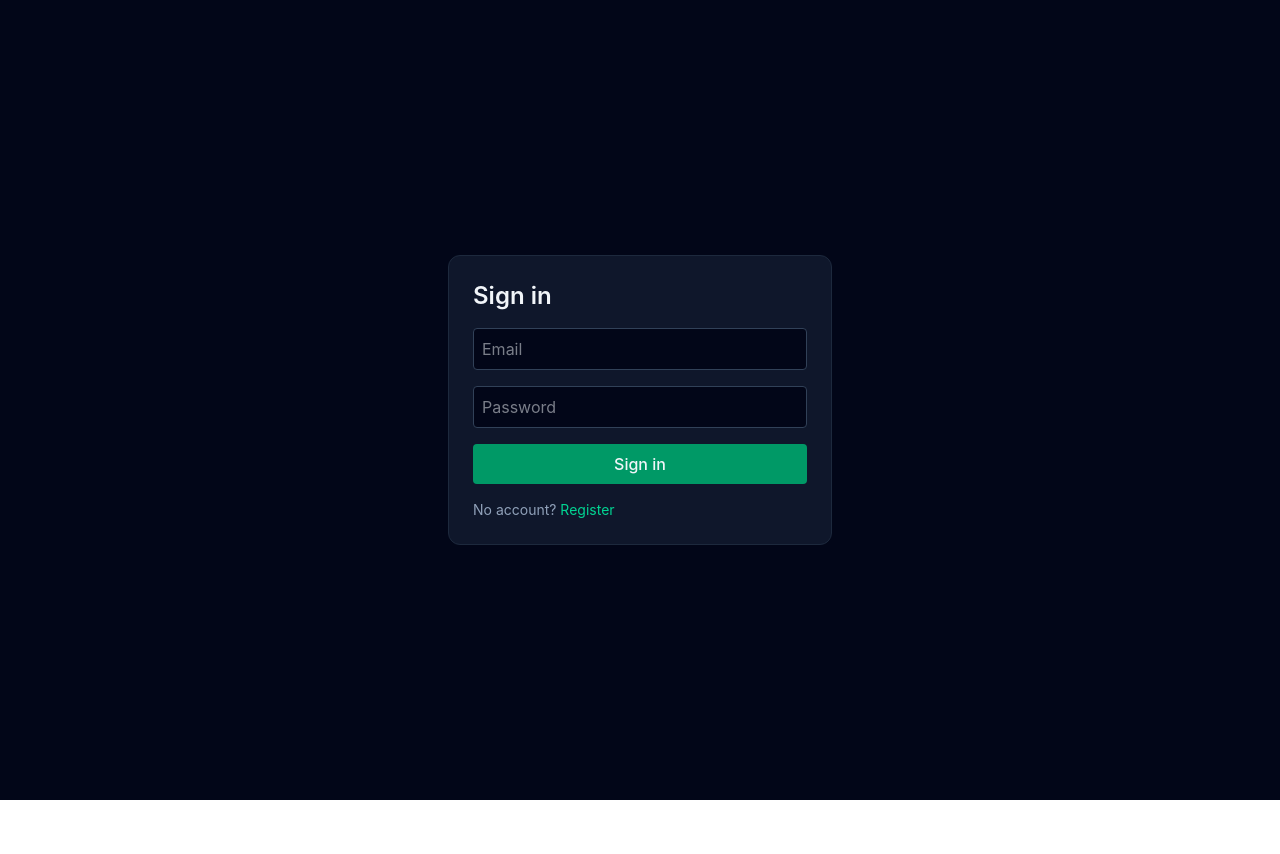
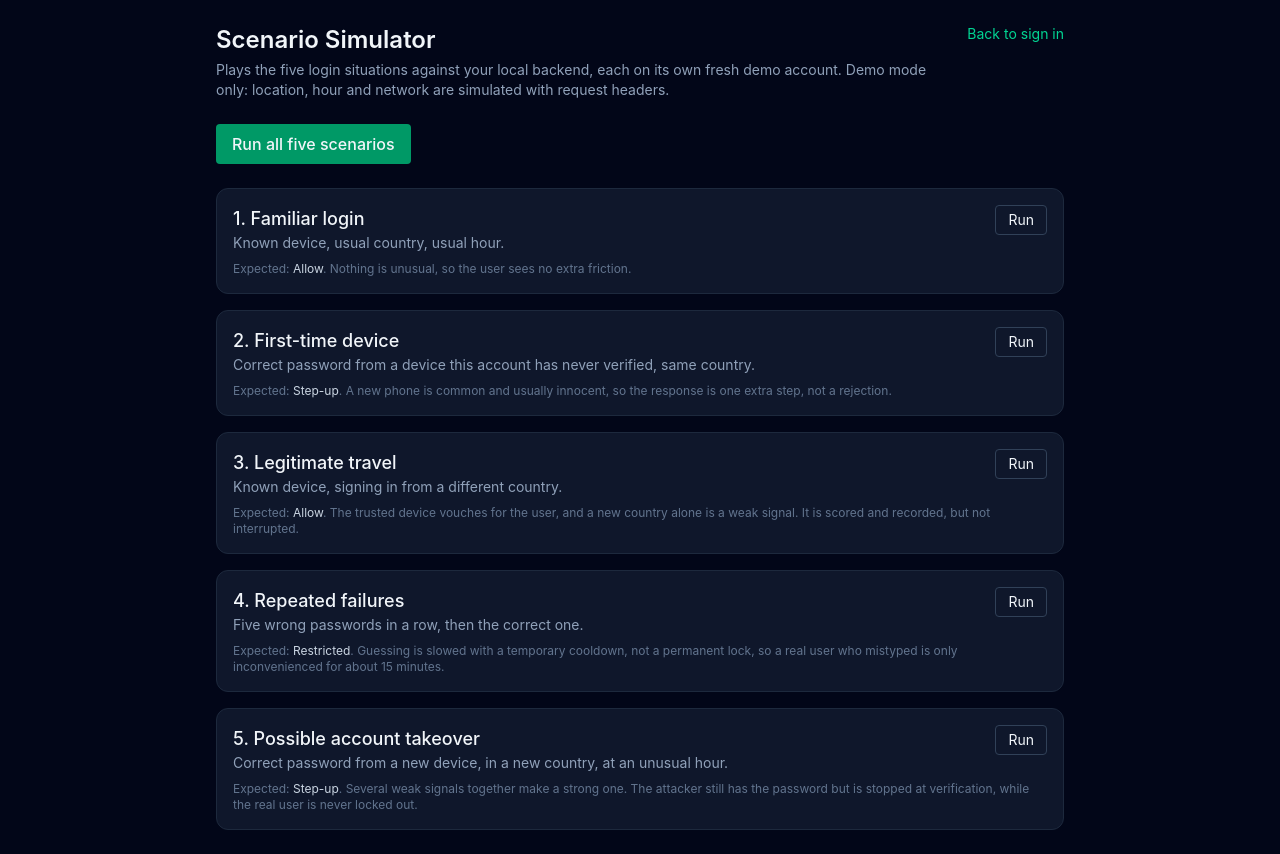
Before and after one commit to LinsJM/ps05-adaptive-auth, a React app in the folder frontend/: page /simulator in a window 1280 px wide. Before the commit this address led to /login. Before the commit the page ends 800 px from the top, so only its background shows below. Built offline with nearby package versions, Linux system fonts and the light colour scheme; the HTML template or start-up script is replaced by a standard one.

Commit message:
feat: add five-scenario simulator page

```diff
--- a/frontend/src/App.jsx
+++ b/frontend/src/App.jsx
@@ -3,6 +3,7 @@ import { useAuth } from "./context/AuthContext";
 import Login from "./pages/Login";
 import Register from "./pages/Register";
 import Home from "./pages/Home";
+import Simulator from "./pages/Simulator";
 
 function ProtectedRoute({ children }) {
   const { token, loading } = useAuth();
@@ -17,6 +18,7 @@ export default function App() {
         <Routes>
           <Route path="/login" element={<Login />} />
           <Route path="/register" element={<Register />} />
+          <Route path="/simulator" element={<Simulator />} />
           <Route path="/home" element={<ProtectedRoute><Home /></ProtectedRoute>} />
           <Route path="*" element={<Navigate to="/home" replace />} />
         </Routes>
--- /dev/null
+++ b/frontend/src/pages/Simulator.jsx
@@ -0,0 +1,233 @@
+import { useState } from "react";
+import { Link } from "react-router-dom";
+import axios from "axios";
+import { SIGNAL_LABELS } from "../labels";
+
+// Separate client: the simulator must not touch your real session or redirects
+const sim = axios.create({
+  baseURL: "http://localhost:8000/api",
+  validateStatus: () => true, // we handle every status code ourselves
+});
+
+const PASSWORD = "StrongPass123!";
+const rand = () => Math.random().toString(36).slice(2, 8);
+const octet = () => Math.floor(Math.random() * 256);
+
+async function attempt({ email, device, ip, country = "IN", hour, password = PASSWORD }) {
+  const headers = { "X-Demo-Country": country, "X-Demo-IP": ip };
+  if (hour !== undefined) headers["X-Demo-Hour"] = String(hour);
+  return sim.post("/auth/login", { email, password, device_id: device }, { headers });
+}
+
+// A fresh account with a short, normal history from one home device
+async function prepareAccount() {
+  const email = `sim${rand()}@example.com`;
+  const ip = `10.${octet()}.${octet()}.7`;
+  const reg = await sim.post("/auth/register", { email, password: PASSWORD });
+  if (reg.status !== 201) throw new Error("Could not create the demo account");
+  for (let i = 0; i < 5; i++) await attempt({ email, device: "sim-home", ip });
+  return { email, ip };
+}
+
+function interpret(res) {
+  const d = res.data || {};
+  if (res.status === 200 && d.step_up_required) {
+    return {
+      decision: "step_up",
+      score: d.risk.score,
+      reasons: d.risk.reasons,
+      note: `A code is required before sign-in (demo code: ${d.demo_code})`,
+    };
+  }
+  if (res.status === 200) {
+    return { decision: d.risk.decision, score: d.risk.score, reasons: d.risk.reasons, note: "Signed in" };
+  }
+  if (res.status === 429) {
+    return { decision: "restrict", score: null, reasons: [], note: d.detail };
+  }
+  return { decision: "error", score: null, reasons: [], note: d.detail || `HTTP ${res.status}` };
+}
+
+const SCENARIOS = [
+  {
+    id: "familiar",
+    title: "1. Familiar login",
+    setup: "Known device, usual country, usual hour.",
+    expect: "allow",
+    why: "Nothing is unusual, so the user sees no extra friction.",
+    run: (a) => attempt({ email: a.email, device: "sim-home", ip: a.ip }),
+  },
+  {
+    id: "new-device",
+    title: "2. First-time device",
+    setup: "Correct password from a device this account has never verified, same country.",
+    expect: "step_up",
+    why: "A new phone is common and usually innocent, so the response is one extra step, not a rejection.",
+    run: (a) => attempt({ email: a.email, device: `sim-${rand()}`, ip: a.ip }),
+  },
+  {
+    id: "travel",
+    title: "3. Legitimate travel",
+    setup: "Known device, signing in from a different country.",
+    expect: "allow",
+    why: "The trusted device vouches for the user, and a new country alone is a weak signal. It is scored and recorded, but not interrupted.",
+    run: (a) => attempt({ email: a.email, device: "sim-home", ip: a.ip, country: "US" }),
+  },
+  {
+    id: "failures",
+    title: "4. Repeated failures",
+    setup: "Five wrong passwords in a row, then the correct one.",
+    expect: "restrict",
+    why: "Guessing is slowed with a temporary cooldown, not a permanent lock, so a real user who mistyped is only inconvenienced for about 15 minutes.",
+    run: async (a) => {
+      for (let i = 0; i < 5; i++) {
+        await attempt({ email: a.email, device: "sim-home", ip: a.ip, password: "WrongPassword!" });
+      }
+      return attempt({ email: a.email, device: "sim-home", ip: a.ip });
+    },
+  },
+  {
+    id: "takeover",
+    title: "5. Possible account takeover",
+    setup: "Correct password from a new device, in a new country, at an unusual hour.",
+    expect: "step_up",
+    why: "Several weak signals together make a strong one. The attacker still has the password but is stopped at verification, while the real user is never locked out.",
+    run: (a) =>
+      attempt({
+        email: a.email,
+        device: `sim-${rand()}`,
+        ip: a.ip,
+        country: "RU",
+        hour: (new Date().getUTCHours() + 12) % 24,
+      }),
+  },
+];
+
+const BADGE = {
+  allow: "bg-emerald-950 text-emerald-300",
+  step_up: "bg-amber-950 text-amber-300",
+  restrict: "bg-red-950 text-red-300",
+  error: "bg-slate-800 text-slate-300",
+};
+const LABEL = { allow: "Allow", step_up: "Step-up", restrict: "Restricted", error: "Error" };
+
+export default function Simulator() {
+  const [results, setResults] = useState({});
+  const [busy, setBusy] = useState(false);
+
+  async function runOne(s) {
+    setResults((r) => ({ ...r, [s.id]: { running: true } }));
+    try {
+      const account = await prepareAccount();
+      const res = await s.run(account);
+      setResults((r) => ({ ...r, [s.id]: { account, ...interpret(res) } }));
+    } catch {
+      setResults((r) => ({
+        ...r,
+        [s.id]: {
+          decision: "error",
+          reasons: [],
+          note: "Could not reach the backend, or the demo account could not be created",
+        },
+      }));
+    }
+  }
+
+  async function runSingle(s) {
+    setBusy(true);
+    await runOne(s);
+    setBusy(false);
+  }
+
+  async function runAll() {
+    setBusy(true);
+    for (const s of SCENARIOS) await runOne(s);
+    setBusy(false);
+  }
+
+  return (
+    <div className="mx-auto max-w-4xl p-6">
+      <header className="mb-6 flex items-start justify-between gap-4">
+        <div>
+          <h1 className="text-2xl font-semibold">Scenario Simulator</h1>
+          <p className="mt-1 text-sm text-slate-400">
+            Plays the five login situations against your local backend, each on its own
+            fresh demo account. Demo mode only: location, hour and network are simulated
+            with request headers.
+          </p>
+        </div>
+        <Link to="/login" className="shrink-0 text-sm text-emerald-400">
+          Back to sign in
+        </Link>
+      </header>
+
+      <button
+        onClick={runAll}
+        disabled={busy}
+        className="mb-6 rounded bg-emerald-600 px-4 py-2 font-medium hover:bg-emerald-500 disabled:opacity-50"
+      >
+        {busy ? "Running..." : "Run all five scenarios"}
+      </button>
+
+      <div className="space-y-4">
+        {SCENARIOS.map((s) => {
+          const r = results[s.id];
+          return (
+            <div key={s.id} className="rounded-xl border border-slate-800 bg-slate-900 p-4">
+              <div className="flex items-start justify-between gap-4">
+                <div>
+                  <h2 className="text-lg font-medium">{s.title}</h2>
+                  <p className="text-sm text-slate-400">{s.setup}</p>
+                </div>
+                <button
+                  onClick={() => runSingle(s)}
+                  disabled={busy}
+                  className="shrink-0 rounded border border-slate-700 px-3 py-1 text-sm hover:bg-slate-800 disabled:opacity-50"
+                >
+                  Run
+                </button>
+              </div>
+
+              <p className="mt-2 text-xs text-slate-500">
+                Expected: <span className="text-slate-300">{LABEL[s.expect]}</span>. {s.why}
+              </p>
+
+              {r?.running && <p className="mt-3 text-sm text-slate-400">Running...</p>}
+
+              {r && !r.running && (
+                <div className="mt-3 rounded-lg border border-slate-800 bg-slate-950 p-3 text-sm">
+                  <div className="flex flex-wrap items-center gap-3">
+                    <span className={`rounded px-2 py-0.5 text-xs font-medium ${BADGE[r.decision]}`}>
+                      {LABEL[r.decision]}
+                    </span>
+                    {r.score !== null && r.score !== undefined && (
+                      <span className="text-slate-400">Risk score: {r.score}/100</span>
+                    )}
+                    <span className={r.decision === s.expect ? "text-emerald-400" : "text-red-400"}>
+                      {r.decision === s.expect ? "Matches expected" : "Differs from expected"}
+                    </span>
+                  </div>
+                  <p className="mt-2 text-slate-300">{r.note}</p>
+                  {r.reasons?.length > 0 && (
+                    <ul className="mt-2 space-y-1 text-xs text-slate-400">
+                      {r.reasons.map((x, i) => (
+                        <li key={i}>
+                          +{x.points} {SIGNAL_LABELS[x.signal] || x.signal}: {x.detail}
+                        </li>
+                      ))}
+                    </ul>
+                  )}
+                  {r.account && (
+                    <p className="mt-2 text-xs text-slate-500">
+                      Demo account: {r.account.email} (password {PASSWORD})
+                    </p>
+                  )}
+                </div>
+              )}
+            </div>
+          );
+        })}
+      </div>
+    </div>
+  );
+}
```
